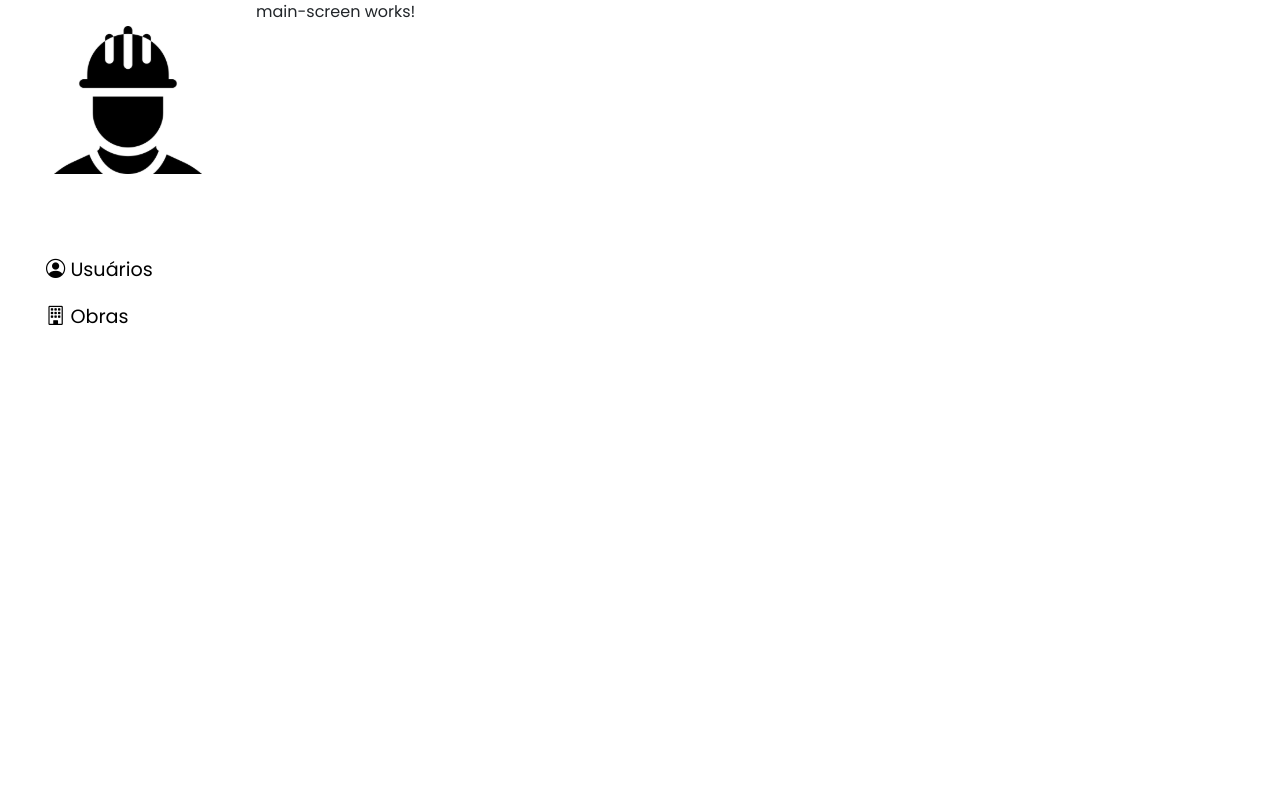
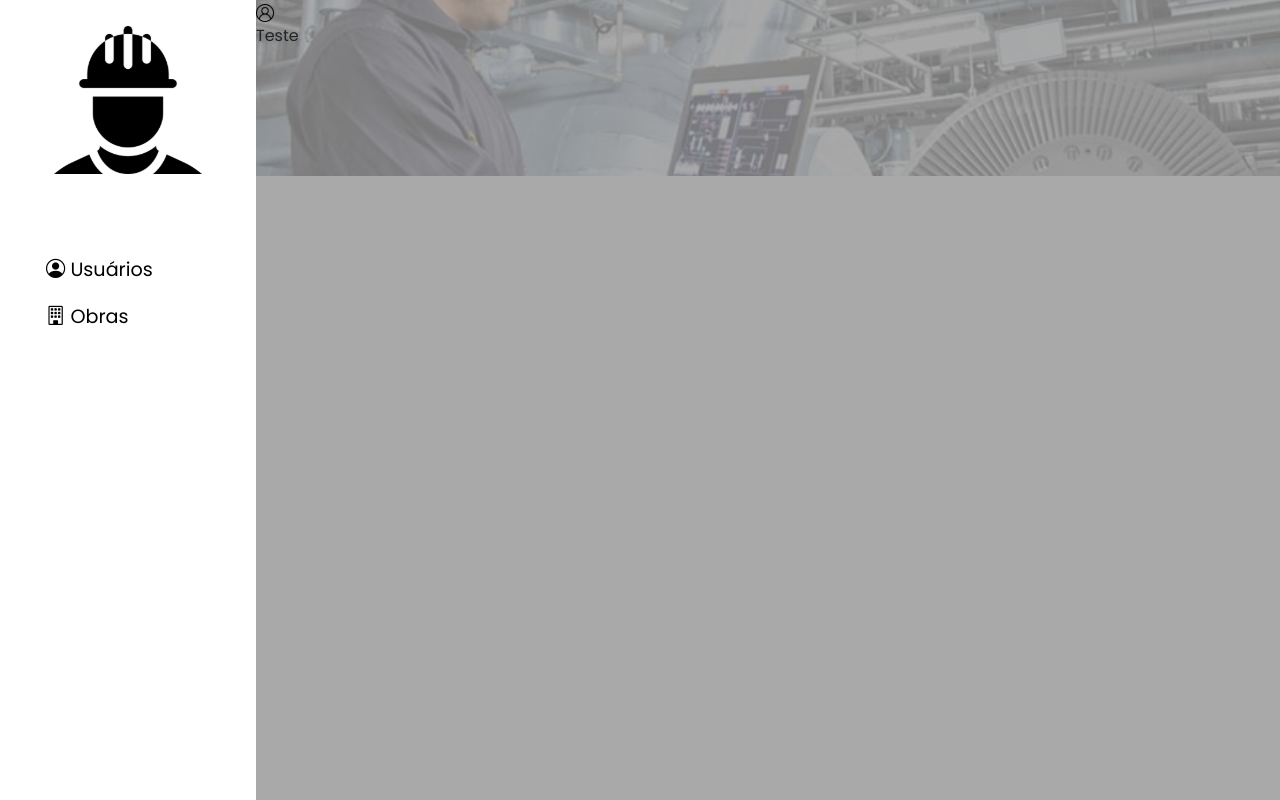
Before and after one commit to dsilveira641/Desenv-Web-Front, an Angular app: page /home in a window 1280 px wide. Built offline with nearby package versions, Linux system fonts and the light colour scheme; a web font is replaced by a local one.

Commit message:
Update main-screen.component.html, main-screen.component.scss, and 3 more files...

```diff
--- a/src/app/components/main-screen/main-screen.component.html
+++ b/src/app/components/main-screen/main-screen.component.html
@@ -1 +1,6 @@
-<p>main-screen works!</p>
+<div class="content">
+    <div class="perfil-user">
+        <img src="/assets/user-icon.svg" alt="">
+        <p>Teste</p>
+    </div>
+</div>
--- a/src/app/components/main-screen/main-screen.component.scss
+++ b/src/app/components/main-screen/main-screen.component.scss
@@ -0,0 +1,8 @@
+.content {
+    width: 100%;
+    height: 100vh;
+    background-image: url(/assets/main-screen-bg.svg);
+    background-size: cover;
+
+    display: flex;
+}
--- a/src/app/components/sidebar/sidebar.component.scss
+++ b/src/app/components/sidebar/sidebar.component.scss
@@ -16,6 +16,7 @@
         display: flex;
         flex-direction: column;
         width: 100%;
+        height: 100%;
         justify-content: flex-start;
         padding-inline-start: 10%;
 
--- a/src/app/pages/login/login.component.scss
+++ b/src/app/pages/login/login.component.scss
@@ -68,6 +68,7 @@
 
             .remember {
                 display: flex;
+                align-items: center;
                 margin-top: 2%;
 
                 p {
```
Also changed, not shown: src/assets/main-screen-bg.svg (added).
